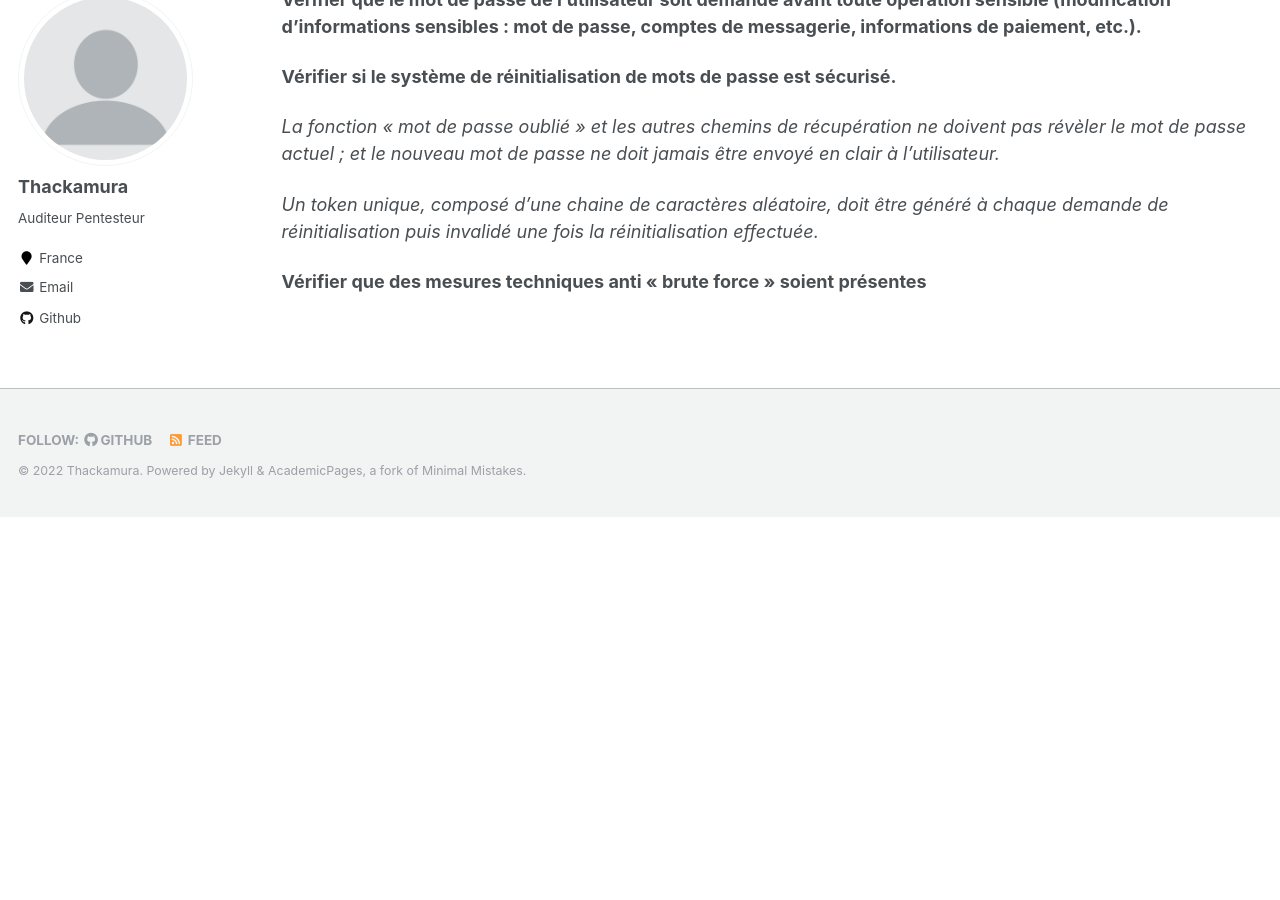
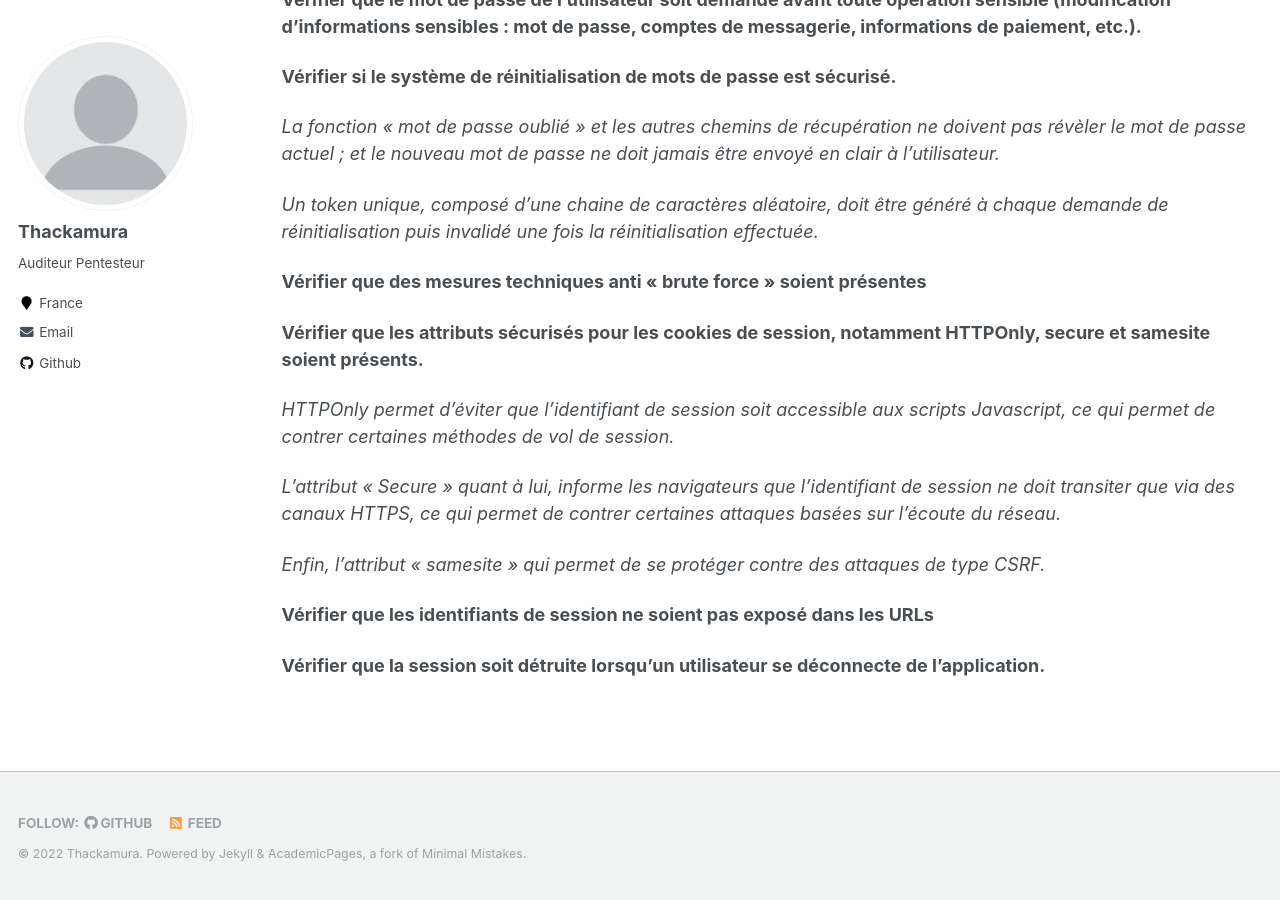
Before and after one commit to thackamura/thackamura.github.io, a Jekyll site: the page built from _pages/web-checklist.md, in a window 1280 px wide and 900 px high, scrolled down 7852 px. Built offline with Jekyll 4.4.1, drawn with Linux system fonts in a browser that asks for light colours; before the commit the page ends 8369 px from its top, so only the background shows below that.

Commit message:
Update web-checklist.md

```diff
--- a/_pages/web-checklist.md
+++ b/_pages/web-checklist.md
@@ -253,3 +253,19 @@ s’affranchir du contrôle d’accès ou d’élever son niveau de privilèges.
 *Un token unique, composé d’une chaine de caractères aléatoire, doit être généré à chaque demande de réinitialisation puis invalidé une fois la réinitialisation effectuée.*
 
 **Vérifier que des mesures techniques anti « brute force » soient présentes**
+<br/>
+
+**Vérifier que les attributs sécurisés pour les cookies de session, notamment HTTPOnly, secure et samesite soient présents.**
+<br/>
+
+*HTTPOnly permet d’éviter que l’identifiant de session soit accessible aux scripts Javascript, ce qui permet de contrer certaines méthodes de vol de session.*
+<br/>
+
+*L’attribut « Secure » quant à lui, informe les navigateurs que l’identifiant de session ne doit transiter que via des canaux HTTPS, ce qui permet de contrer certaines attaques basées sur l’écoute du réseau.*
+<br/>
+
+*Enfin, l’attribut « samesite » qui permet de se protéger contre des attaques de type CSRF.*
+
+**Vérifier que les identifiants de session ne soient pas exposé dans les URLs**
+
+**Vérifier que la session soit détruite lorsqu’un utilisateur se déconnecte de l’application.**
```
